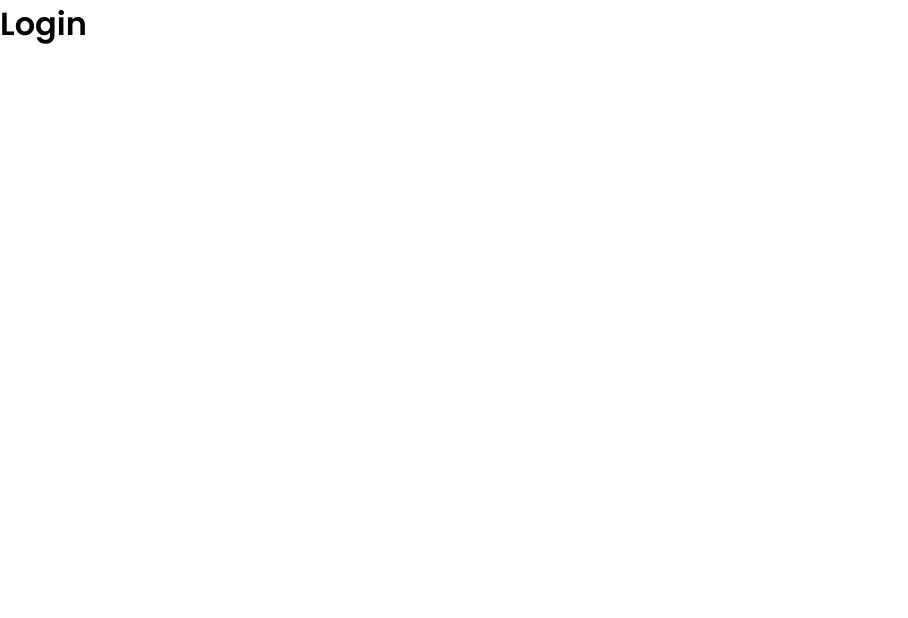
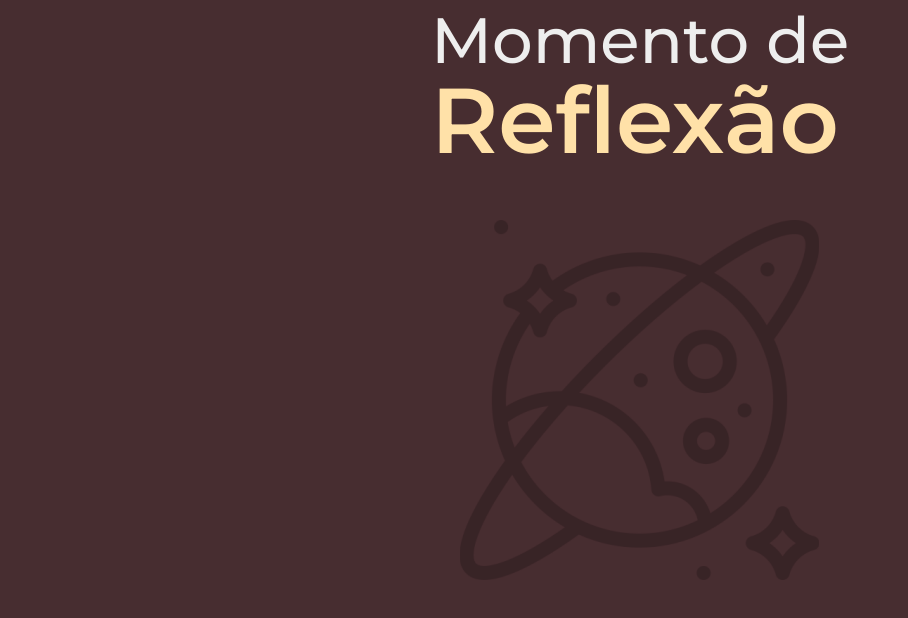
Before and after one commit to Felipstein/reflexion-moment, a React (Create React App) app in the folder frontend/: page /login in a window 1280 px wide. Shown: the top 618 px of the page, without its empty margins (0-908 px from the left). Built offline with nearby package versions, Linux system fonts and the light colour scheme.

Commit message:
feat: background

```diff
--- a/frontend/package.json
+++ b/frontend/package.json
@@ -8,6 +8,7 @@
     "@testing-library/jest-dom": "^5.14.1",
     "@testing-library/react": "^13.0.0",
     "@testing-library/user-event": "^13.2.1",
+    "prop-types": "^15.8.1",
     "react": "^18.2.0",
     "react-dom": "^18.2.0",
     "react-router-dom": "^6.4.1",
--- a/frontend/src/assets/themes/global.js
+++ b/frontend/src/assets/themes/global.js
@@ -8,8 +8,15 @@ export default createGlobalStyle`
     box-sizing: border-box;
   }
 
+  html {
+    font-size: 62.5%;
+  }
+
   body {
+    font-size: 1.6rem;
     font-family: ${({ theme }) => theme.font};
+    color: ${({ theme }) => theme.colors.text};
+    background-color: ${({ theme }) => theme.colors.backgrounds.main};
   }
 
   input, select, button {
--- /dev/null
+++ b/frontend/src/components/Background/index.jsx
@@ -0,0 +1,34 @@
+import React from 'react';
+import PropTypes from 'prop-types';
+
+import { images } from '../../constants';
+
+import * as S from './styles';
+
+export default function Background({ size, location }) {
+  return (
+    <S.Wrapper size={size} location={location}>
+      <img src={images.background} alt="Background" />
+    </S.Wrapper>
+  );
+}
+
+Background.propTypes = {
+  size: PropTypes.number,
+  location: PropTypes.shape({
+    position: PropTypes.oneOf(['static', 'relative', 'absolute', 'fixed']),
+    top: PropTypes.string,
+    left: PropTypes.string,
+    transform: PropTypes.string,
+  }),
+};
+
+Background.defaultProps = {
+  size: 360,
+  location: {
+    position: 'fixed',
+    top: '50%',
+    left: '50%',
+    transform: 'translate(-50%, -50%)',
+  },
+};
--- /dev/null
+++ b/frontend/src/components/Background/styles.js
@@ -0,0 +1,19 @@
+import styled, { css } from 'styled-components';
+
+export const Wrapper = styled.div`
+  ${({
+    size, location: {
+      position, top, left, transform,
+    },
+  }) => css`
+    width: ${size}px;
+    height: ${size}px;
+
+    position: ${position};
+    top: ${top};
+    left: ${left};
+    transform: ${transform};
+  `}
+
+  z-index: -1;
+`;
--- a/frontend/src/components/Logo/index.jsx
+++ b/frontend/src/components/Logo/index.jsx
@@ -1,10 +1,23 @@
 import React from 'react';
+import PropTypes from 'prop-types';
 
-export default function Logo() {
+import * as S from './styles';
+
+export default function Logo({ isBig }) {
   return (
-    <h1>
-      Momento de
-      <strong>Reflexão</strong>
-    </h1>
+    <S.Container isBig={isBig}>
+      <h1>
+        Momento de
+        <strong>Reflexão</strong>
+      </h1>
+    </S.Container>
   );
 }
+
+Logo.propTypes = {
+  isBig: PropTypes.bool,
+};
+
+Logo.defaultProps = {
+  isBig: false,
+};
--- /dev/null
+++ b/frontend/src/components/Logo/styles.js
@@ -0,0 +1,32 @@
+import styled, { css } from 'styled-components';
+
+export const Container = styled.div`
+  user-select: none;
+
+  h1 {
+    font-family: 'Montserrat', sans-serif;
+    /* font-size: calc(3.2rem * 2); */
+    font-weight: 500;
+    /* line-height: calc(4.0rem * 2); */
+
+    strong {
+      /* font-size: calc(4.6rem * 2); */
+      display: block;
+
+      color: #FFE1A8;
+      font-weight: 600;
+    }
+  }
+
+  ${({ isBig }) => css`
+    h1 {
+      font-size: calc(3.2rem * ${isBig ? 2 : 1});
+      line-height: calc(4.0rem * ${isBig ? 2 : 1});
+
+      strong {
+        font-size: calc(4.6rem * ${isBig ? 2 : 1});
+      }
+    }
+  `}
+
+`;
--- /dev/null
+++ b/frontend/src/constants/images.js
@@ -0,0 +1,5 @@
+import background from '../assets/images/background.png';
+
+export default {
+  background,
+};
--- /dev/null
+++ b/frontend/src/constants/index.js
@@ -0,0 +1 @@
+export { default as images } from './images';
--- a/frontend/src/pages/Login/index.jsx
+++ b/frontend/src/pages/Login/index.jsx
@@ -1,7 +1,13 @@
 import React from 'react';
+import Background from '../../components/Background';
+
+import Logo from '../../components/Logo';
 
 export default function Login() {
   return (
-    <h1>Login</h1>
+    <div style={{ display: 'flex', justifyContent: 'center', alignItems: 'center' }}>
+      <Background />
+      <Logo isBig />
+    </div>
   );
 }
```
Also changed, not shown: frontend/.eslintrc.json, frontend/src/assets/images/background.png (added).
